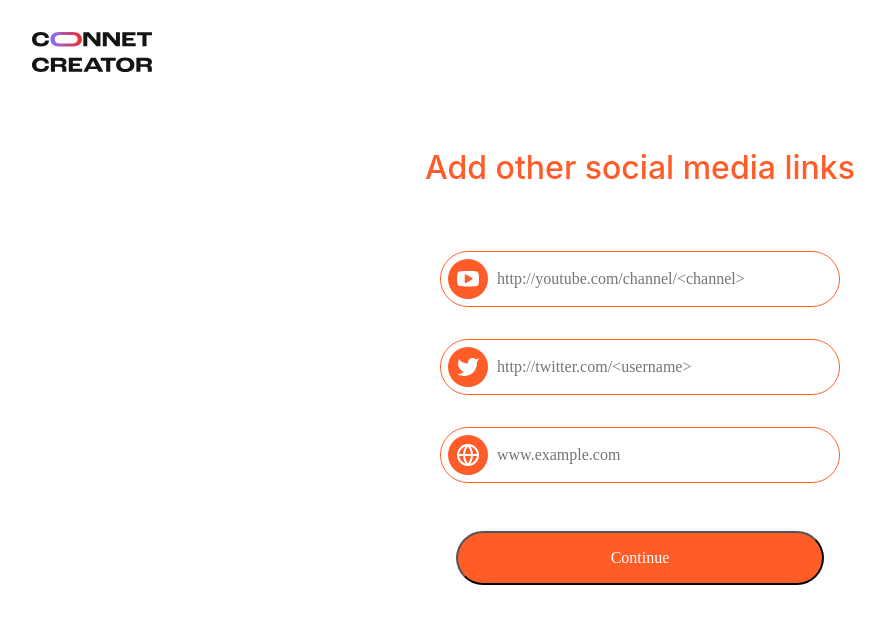
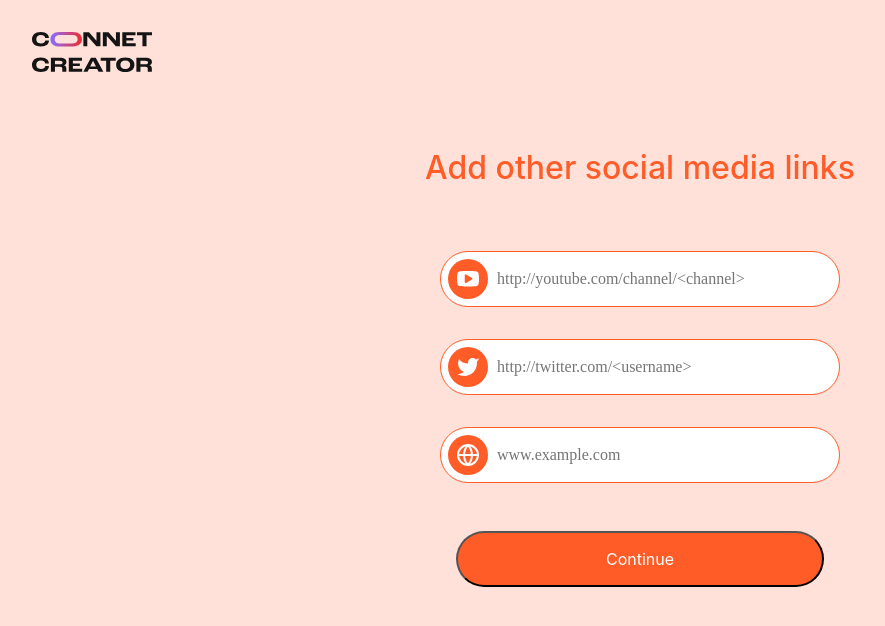
Before and after one commit to StellarApp/capston-influencer-search, a React app: page /#/onboarding/links in a window 1280 px wide. Shown: the top 626 px of the page, without its empty margins (0-885 px from the left). Built offline with nearby package versions, Linux system fonts and the light colour scheme; no server answers; the HTML template or start-up script is replaced by a standard one.

Commit message:
fix fonts

```diff
--- a/frontend/assets/style.css
+++ b/frontend/assets/style.css
@@ -0,0 +1,3 @@
+body {
+  font-family: titling-gothic-fb, sans-serif;
+}
--- a/frontend/index.html
+++ b/frontend/index.html
@@ -3,7 +3,7 @@
   <head>
     <meta charset="UTF-8" />
     <meta name="viewport" content="width=device-width, initial-scale=1.0" />
-    <link rel="stylesheet" href="https://use.typekit.net/zmu7ajd.css" />
+    <link rel="stylesheet" href="https://use.typekit.net/gfn7suu.css" />
     <link
       href="https://fonts.googleapis.com/css?family=Work+Sans:400,500,600,700,800&display=swap"
       rel="stylesheet"
--- a/frontend/src/components/Login.jsx
+++ b/frontend/src/components/Login.jsx
@@ -40,7 +40,7 @@ const LinkedinButton = styled.a`
   padding: 22px;
   background-color: #1f2144;
   align-self: end;
-  font-family: TitlingGothicFB Normal;
+  font-family: titling-gothic-fb, sans-serif;
   font-weight: 400;
   text-align: center;
   font-size: 16px;
--- a/frontend/src/components/Theme/index.jsx
+++ b/frontend/src/components/Theme/index.jsx
@@ -26,12 +26,11 @@ const defaultTheme = {
   fontWeight: {
     body: 400,
     subheading: 500,
-    link: 600,
     bold: 700,
     heading: 800
   },
   fonts: {
-    heading: "TitlingGothicFB Normal,'Work Sans', -apple-system, Helvetica",
+    heading: "titling-gothic-fb,'Work Sans', -apple-system, Helvetica",
     body: " 'Work Sans', Helvetica"
   },
   shadows: {
--- a/frontend/src/components/onboarding/Button.jsx
+++ b/frontend/src/components/onboarding/Button.jsx
@@ -11,7 +11,7 @@ const Button = styled.button`
   vertical-align: center;
   background-color: ${defaultTheme.accent.orange};
   color: #ffffff;
-  font-family: TitlingGothicFB Normal;
+  font-family: ${defaultTheme.fonts.heading};
   font-weight: 400;
   text-align: center;
   font-size: 16px;
--- a/frontend/src/globalStyles.js
+++ b/frontend/src/globalStyles.js
@@ -2,8 +2,9 @@ import { createGlobalStyle } from "styled-components";
 import defaultTheme from "./components/Theme";
 export default createGlobalStyle`
   body {
-    font-family: Work Sans;
+    font-family: 'Work Sans', sans-serif;
     color: ${defaultTheme.textColor.primary};
+    background-color:${defaultTheme.accent.lightPink};
   };
 
   #root{
@@ -18,7 +19,7 @@ export default createGlobalStyle`
     background-color:#D1F4FF;
     height: 4rem;
     align-self: end;
-    font-family: TitlingGothicFB Normal;
+    font-family: titling-gothic-fb, sans-serif;
     font-weight: 400;
     text-align: center;
     font-size: 16px;
```
